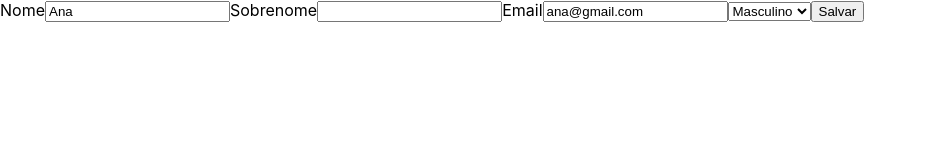
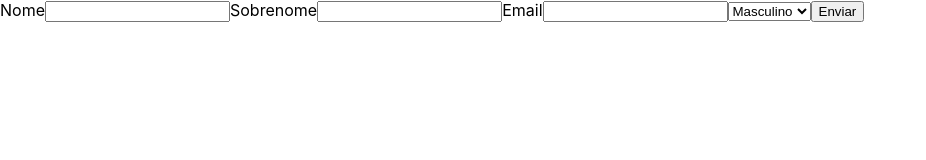
Before and after one commit to victorfernandesraton/dynamicform-test, a React (Create React App) app: page / in a window 1280 px wide. Shown: the top 160 px of the page, without its empty margins (0-926 px from the left). Built offline with nearby package versions, Linux system fonts and the light colour scheme.

Commit message:
implementação formValidationscheme @todo corrigir yup com erro

```diff
--- a/src/App.tsx
+++ b/src/App.tsx
@@ -6,7 +6,7 @@ import DynamicForm from "./components/dynamicForm/DynamicFormView-container";
 const formSkeleton = [
   { label: "Nome", name: "username", type: "single", field: "text" },
   { label: "Sobrenome", name: "lastname", type: "single", field: "text" },
-  { label: "Email", name: "usermail", type: "single", field: "email"},
+  { label: "Email", name: "usermail", type: "single", field: "email", required: true},
   {
     label: "Gênero",
     name: "gender",
@@ -17,8 +17,9 @@ const formSkeleton = [
       { label: "Feminino", value: 2 },
     ],
   },
+  {name: 'save', type: 'single', field: 'submit', label: 'Enviar', onSubmit: (value: any, sec: any) => console.log(value, sec)}
 ];
-const user = { username: "Ana", gender: 2, usermail: 'ana@gmail.com' };
+const user = { username: "Ana", gender: 2 };
 const formUser = new FormUser(
   {
     formSkeleton,
--- a/src/DynamicFrom/form/FormStrategy.ts
+++ b/src/DynamicFrom/form/FormStrategy.ts
@@ -46,8 +46,6 @@ export default abstract class FormStrategy {
         }, {});
 
         for(const item of this.form){
-
-            console.log(item.name, item.field)
             if(item.field === "text"){
                 _validationSchema[item.name] = Yup.string();
             }else if(item.field === "email"){
--- a/src/DynamicFrom/form/business/FormUser.ts
+++ b/src/DynamicFrom/form/business/FormUser.ts
@@ -8,14 +8,9 @@ export default class FormUser extends FormStrategy {
     }
 
     wrap(payload?: any): void {
-        const sumitButton = {label: 'Salvar', name: 'save', type:'single', field: 'submit'};
         this.formReplace(this.entity);
         if (payload) {
             this.formReplace(payload);
-            if (payload.field === 'create') {
-                sumitButton.label = 'Criar'
-            }
         }
-        this.form = [...this.form, sumitButton];
     }
 }
--- a/src/components/dynamicForm/DynamicFormSwitchFields.tsx
+++ b/src/components/dynamicForm/DynamicFormSwitchFields.tsx
@@ -12,13 +12,14 @@ import React from 'react';
 
 
 const DynamicFormSwitchFields = (props: any) => {
-  const {formData} = props;
+  const {formData, formProps} = props;
+  const {error} = formProps;
+  const {values, handleChange} = formProps;
   return formData.map((item: any) => {
-    console.log(item);
     switch (item.field) {
       case 'submit_button':
       case 'submit':
-        return <button type='submit' value={item.label} name={item.name} >{item.label}</button>
+        return <button onClick={item.onSubmit} type='submit' value={values[item.label]} name={item.name} >{item.label}</button>
       case 'text':
       case 'password':
       case 'textarea':
@@ -28,7 +29,10 @@ const DynamicFormSwitchFields = (props: any) => {
         return (
           <>
             {item.label && <label>{item.label}</label>}
-            <input type={item.field} value={item.initialValue} />
+            <input type={item.field} value={values[item.label]} onChange={(e) => {
+              handleChange(item.name)(e.target.value)
+            }}/>
+            {error && error[item.name] && (<p>{error[item.name]}</p>)}
           </>
         )
       case 'select':
@@ -39,12 +43,14 @@ const DynamicFormSwitchFields = (props: any) => {
                 return <option key={key} value={el.value}>{el.label}</option>
               })}
             </select>
+            {error && error[item.name] && (<p>{error[item.name]}</p>)}
           </>
         )
       case 'switch':
         return (
           <>
             {item.options.map((el: any, key: number) => <input key={key}type='radio' value={el.value} />)}
+            {error[item.name] && (<p>{error[item.name]}</p>)}
           </>)
         ;
       default:
```
Also changed, not shown: 1 other file (tests, documents, lock files or other folders).
